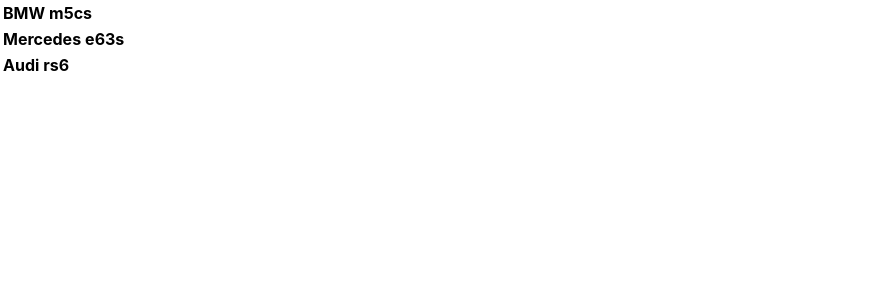
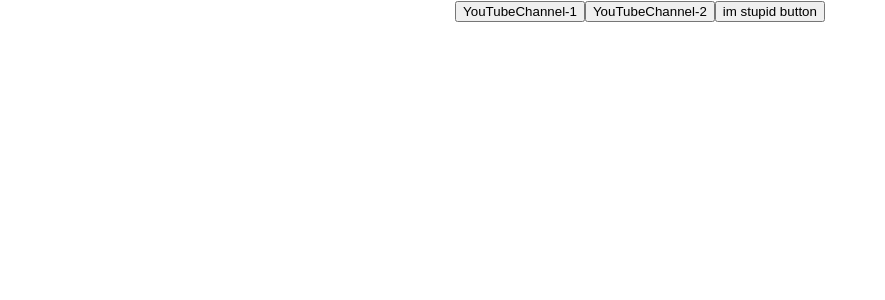
Before and after one commit to Nastassia27/Microtasks, a React (Create React App) app: page / in a window 1280 px wide. Shown: the top 300 px of the page, without its empty margins (0-885 px from the left). Built offline with nearby package versions, Linux system fonts and the light colour scheme.

Commit message:
create buttons

```diff
--- a/src/App.tsx
+++ b/src/App.tsx
@@ -5,21 +5,37 @@
 import {Body} from "./site/Body";
 import {Footer} from "./site/Footer";
 import {NewComponent} from "./Map/NewComponent";
+import {MouseEvent} from 'react';
+import {Button} from "./components/Button";
 
 function App() {
-    const topCars = [
-        {manufacturer:'BMW', model:'m5cs'},
-        {manufacturer:'Mercedes', model:'e63s'},
-        {manufacturer:'Audi', model:'rs6'}
-    ]
-  return (
-    <div>
-<NewComponent topCars={topCars} />
-      {/*<Header title={'Hello my title'}/>
-        <Body titleForBody={'New Body'}/>
-        <Footer titleForFooter={'New Footer'}/>*/}
-    </div>
-  );
+    /*const myFirstSubscriber = (event: number) => {
+        console.log('Hello im Vasya')
+    }
+    const mySecondSubscriber = (event: MouseEvent<HTMLButtonElement>) => {
+        console.log('Hello im Ivan')
+    }*/
+
+const Button1Foo = (subscriber: string, age:number)=>{
+    console.log(subscriber, age)
+}
+    const Button2Foo = (subscriber: string, age:number)=>{
+        console.log(subscriber, age)
+    }
+    const Button3Foo = ()=>{
+        console.log("im stupid button")
+    }
+    return (
+        <div className='App'>
+
+            <Button name={'YouTubeChannel-1'} callBack={()=> Button1Foo('im vasya',21)}/>
+            <Button name={'YouTubeChannel-2'} callBack={()=>Button2Foo('im ivan',22)}/>
+            <Button name={'im stupid button'} callBack={Button3Foo}/>
+
+
+
+        </div>
+    );
 }
 
 export default App;
--- /dev/null
+++ b/src/components/Button.tsx
@@ -0,0 +1,17 @@
+import React from 'react';
+import {MouseEvent} from 'react';
+
+type ButtonType={
+    name: string
+    callBack: ()=> void
+}
+export const Button = (props: ButtonType)=>{
+    const onCLickHandler = ()=>{
+        props.callBack()
+    }
+    return(
+        <button onClick={onCLickHandler}>
+            {props.name}
+        </button>
+    )
+}
```
